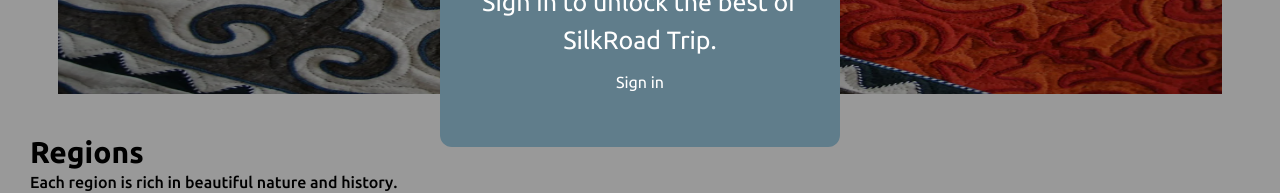
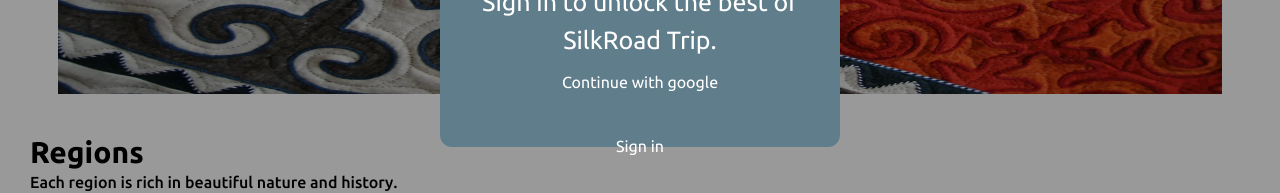
Before and after one commit to neobis2022team2autnm/S-TRIP.0.2, a React (Create React App) app: page / in a window 1280 px wide. Both pictures are taken after a click on the button "Login". Shown: the part 453-646 px from the top of the page. Built offline with nearby package versions, Linux system fonts and the light colour scheme; no server answers.

Commit message:
refactor: refactor oauth

```diff
--- a/src/App.js
+++ b/src/App.js
@@ -7,7 +7,6 @@
 
 
 function App() {
-
   return (
     <div classname='App'>
       <Navbar />
--- a/src/components/Navbar/index.jsx
+++ b/src/components/Navbar/index.jsx
@@ -31,7 +31,7 @@
   const { t } = useTranslation()
 
   const { isLogged, user } = useSelector((state) => state.auth);
-
+  console.log(user)
 
   const [menu, setMenu] = useState(true);
   const [dropdown, setDropdown] = useState(false);
@@ -85,7 +85,7 @@
             </button>
             {
               <ModalPopap logo={logo} active={modalActive} setActive={setModalActive}>
-                {/* <Singin active={modalActive} setActive={setModalActive} /> */}
+                <Singin active={modalActive} setActive={setModalActive} />
                 Sign in
               </ModalPopap>
             }
--- a/src/components/SingIn/index.jsx
+++ b/src/components/SingIn/index.jsx
@@ -1,43 +1,95 @@
-//import React and additional dependencies
-import { useEffect, useRef } from "react";
+// //import React and additional dependencies
+// import { useEffect, useRef } from "react";
 
-//import components
+// //import components
+// import { LoginByGoogle } from "../../port/index";
+
+// export const Signin = ({ status, active, setActive }) => {
+//   const googleBtn = useRef(null);
+
+//   const handleCallbackResponse = (response) => {
+//     LoginByGoogle(response.credential);
+//   };
+
+//   useEffect(() => {
+//     /*global google */
+//     google.accounts.id.initialize({
+//       client_id:
+//         "389304183889-m72ksip97kttaov9jkd86anlkkgiphgh.apps.googleusercontent.com",
+//       callback: handleCallbackResponse,
+//     });
+
+//     google.accounts.id.renderButton(googleBtn.current, {
+//       theme: "outline",
+//       size: "large",
+//     });
+
+//   }, []);
+
+//   const handleSubmit = (e) => {
+//     e.preventDefault();
+//     setActive(false)
+//   };
+
+//   return (
+//     <form onClick={handleSubmit}>
+//       <div className={"google_login"}>
+//         <button ref={googleBtn} />
+//       </div>
+//     </form>
+//   );
+// };
+
+// export default Signin;
+
+
+// import logo from './logo.svg';
+// import './App.css';
+import { GoogleLogin } from '@react-oauth/google';
+import jwt_decode from "jwt-decode";
+import { useGoogleLogin } from '@react-oauth/google';
 import { LoginByGoogle } from "../../port/index";
+import axios from "axios"
 
-export const Signin = ({ status, active, setActive }) => {
-  const googleBtn = useRef(null);
+function App() {
 
-  const handleCallbackResponse = (response) => {
-    LoginByGoogle(response.credential);
-  };
+  const login = useGoogleLogin({
+    onSuccess: async respose => {
+      try {
+        const res = await axios.get("https://www.googleapis.com/oauth2/v3/userinfo", {
+          headers: {
+            "Authorization": `Bearer ${respose.access_token}`
+          }
+        })
 
-  useEffect(() => {
-    /*global google */
-    google.accounts.id.initialize({
-      client_id:
-        "389304183889-m72ksip97kttaov9jkd86anlkkgiphgh.apps.googleusercontent.com",
-      callback: handleCallbackResponse,
-    });
+        console.log(res.data)
+      } catch (err) {
+        console.log(err)
 
-    google.accounts.id.renderButton(googleBtn.current, {
-      theme: "outline",
-      size: "large",
-    });
+      }
 
-  }, []);
+    }
+  });
 
-  const handleSubmit = (e) => {
-    e.preventDefault();
-    setActive(false)
-  };
+  const onSuccess = (credentialResponse) => {
+    LoginByGoogle(credentialResponse.credential)
+  }
 
   return (
-    <form onClick={handleSubmit}>
-      <div className={"google_login"}>
-        <button ref={googleBtn} />
-      </div>
-    </form>
+    <div className="App">
+      <header className="App-header">
+        <button onClick={login}>
+          <i class="fa-brands fa-google"></i>
+          Continue with google
+        </button>
+        <GoogleLogin
+          onSuccess={onSuccess}
+          onError={() => {
+            console.log('Login Failed');
+          }} />
+      </header>
+    </div>
   );
-};
+}
 
-export default Signin;
+export default App;
--- a/src/index.js
+++ b/src/index.js
@@ -1,5 +1,6 @@
 import React, { Suspense } from 'react';
 import ReactDOM from 'react-dom/client';
+import { GoogleOAuthProvider } from '@react-oauth/google';
 import { Provider } from "react-redux";
 import { store } from './redux/store';
 import { BrowserRouter } from "react-router-dom";
@@ -12,7 +13,9 @@
   <Provider store={store}>
     <BrowserRouter>
       <Suspense fallback={<Spinner />}>
-        <App />
+        <GoogleOAuthProvider clientId="389304183889-m72ksip97kttaov9jkd86anlkkgiphgh.apps.googleusercontent.com">
+          <App />
+        </GoogleOAuthProvider>
       </Suspense>
     </BrowserRouter>
   </Provider>
--- a/src/redux/actions/auth.js
+++ b/src/redux/actions/auth.js
@@ -12,7 +12,10 @@
   "auth/auth",
   async (data, { rejectWithValue }) => {
     try {
-      const response = await API.post("/google/", data);
+      const response = await API.post("/users/google/", {
+        auth_token: data
+      });
+      console.log(response);
       return response.data;
     } catch (e) {
       console.log(e);
```
